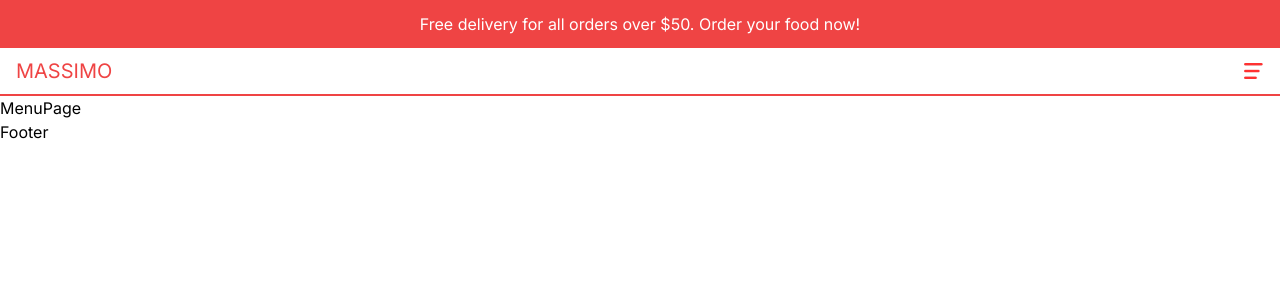
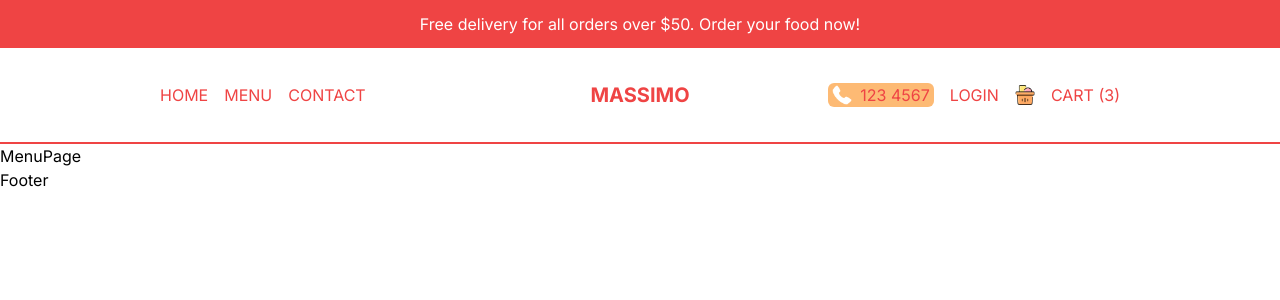
Before and after one commit to jay-rt/restaurant, a Next.js app: page /menu in a window 1280 px wide. Shown: the top 300 px of the page. Built offline with nearby package versions, Linux system fonts and the light colour scheme.

Commit message:
finished navbar component

```diff
--- a/src/components/CartIcon.tsx
+++ b/src/components/CartIcon.tsx
@@ -3,7 +3,7 @@ import Image from "next/image";
 const CartIcon = () => {
   return (
     <div className="flex items-center gap-4">
-      <div className="relative w-8 h-8">
+      <div className="relative w-8 h-8 md:w-5 md:h-5">
         <Image src="/cart.png" alt="" fill />
       </div>
       <span>Cart (3)</span>
--- a/src/components/Navbar.tsx
+++ b/src/components/Navbar.tsx
@@ -1,16 +1,40 @@
 import Link from "next/link";
 import MobileMenu from "./MobileMenu";
+import CartIcon from "./CartIcon";
+import Image from "next/image";
 
 const Navbar = () => {
+  const user = false;
   return (
-    <nav className="h-12 text-red-500 p-4 flex-between border-b-2 border-b-red-500 uppercase">
+    <nav className="h-12 md:h-24 text-red-500 p-4 flex-between border-b-2 border-b-red-500 uppercase lg:px-20 xl:px-40">
+      {/** LEFT LINKS */}
+      <div className="hidden flex-1 md:flex items-center gap-4">
+        <Link href="/">HOME</Link>
+        <Link href="/menu">MENU</Link>
+        <Link href="/">CONTACT</Link>
+      </div>
       {/** LOGO */}
-      <div className="text-xl">
+      <div className="text-xl flex-1 md:text-center md:font-bold">
         <Link href="/">MASSIMO</Link>
       </div>
       {/** MOBILE MENU */}
-      <div>
+      <div className="md:hidden">
         <MobileMenu />
+      </div>
+      {/** RIGHT LINKS */}
+      <div className="hidden flex-1 md:flex items-center justify-end gap-4">
+        <div className="flex items-center gap-2 cursor-pointer bg-orange-300 px-1 rounded-md md:absolute top-3 right-2 lg:static">
+          <Image src="/phone.png" alt="" width={20} height={20} />
+          <span>123 4567</span>
+        </div>
+        {user ? (
+          <Link href="/orders">ORDER</Link>
+        ) : (
+          <Link href="/login">LOGIN</Link>
+        )}
+        <Link href="/cart">
+          <CartIcon />
+        </Link>
       </div>
     </nav>
   );
```
